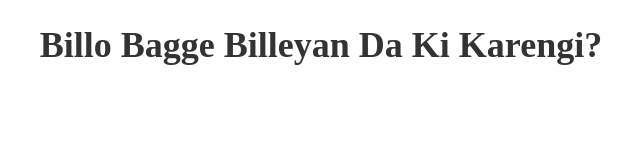
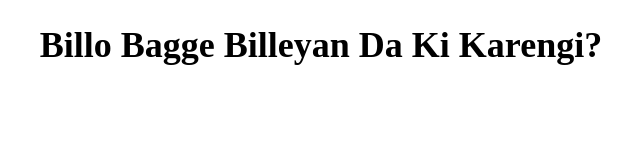
Before and after one commit to tseccodecell/Verge-Conflict-23, a plain HTML site: page index.html in a window 1280 px wide. Shown: the whole page, without its empty margins (319-959 px from the left). Drawn offline with Linux system fonts and the light colour scheme.

Commit message:
Update index.html

```diff
--- a/index.html
+++ b/index.html
@@ -6,6 +6,6 @@
     <title>Verge Conflict'23</title>
 </head>
 <body>
-    <h1 style="text-align: center; font-size: 36px; color: #333;">Billo Bagge Billeyan Da Ki Karengi?</h1>
+    <h1 style="text-align: center; font-size: 36px;">Billo Bagge Billeyan Da Ki Karengi?</h1>
 </body>
 </html>
```
